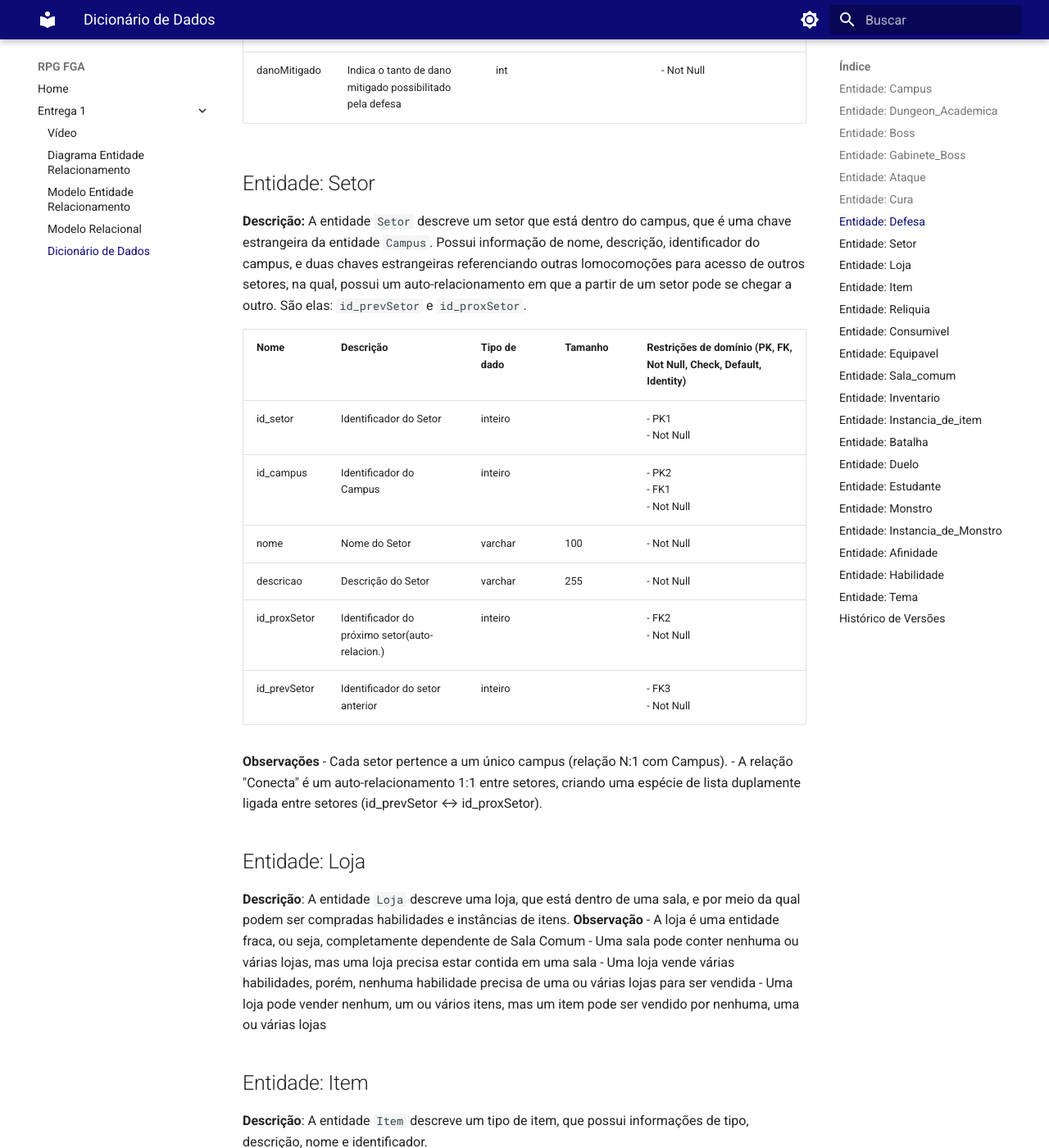
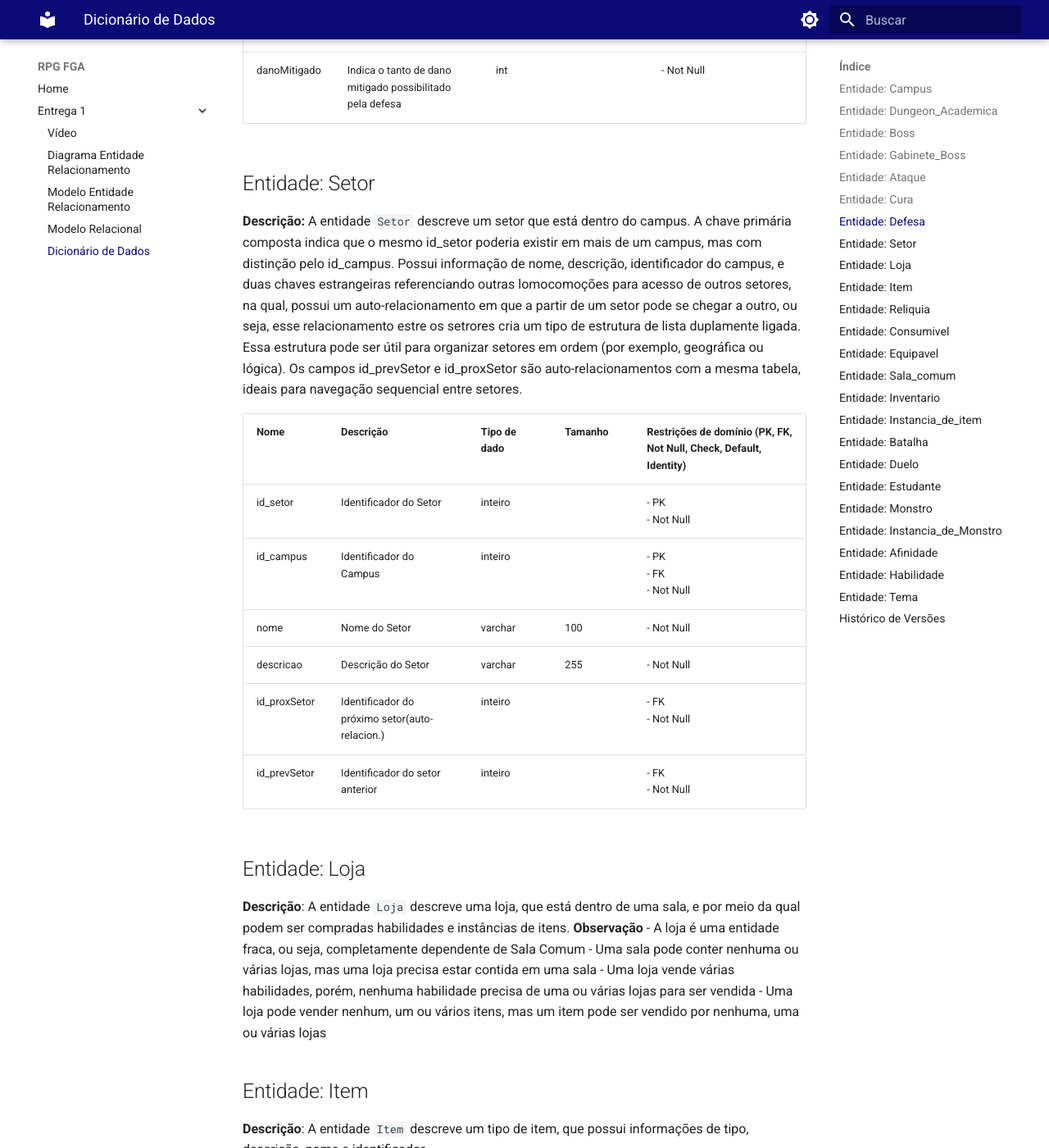
Before and after one commit to SBD1/2025.1_RPG_FGA, an MkDocs documentation site: the page built from docs/entrega1/dicionariov1.md, in a window 1280 px wide and 1400 px high, scrolled down 3729 px. Shown: the whole window at 82% size. Built offline with MkDocs 1.6.1 and Material for MkDocs 9.7.7, drawn with Linux system fonts in a browser that asks for light colours; some of the changed text lies outside the part shown.

Commit message:
Update dicionariov1.md
sala_comum pronta

```diff
--- a/docs/entrega1/dicionariov1.md
+++ b/docs/entrega1/dicionariov1.md
@@ -94,20 +94,16 @@
 
 ## Entidade: Setor
 
-**Descrição:** A entidade `Setor` descreve um setor que está dentro do campus, que é uma chave estrangeira da entidade `Campus`. Possui informação de nome, descrição, identificador do campus, e duas chaves estrangeiras referenciando outras lomocomoções para acesso de outros setores, na qual, possui um auto-relacionamento em que a partir de um setor pode se chegar a outro. São elas: `id_prevSetor` e `id_proxSetor`.
+**Descrição:** A entidade `Setor` descreve um setor que está dentro do campus. A chave primária composta indica que o mesmo id_setor poderia existir em mais de um campus, mas com distinção pelo id_campus. Possui informação de nome, descrição, identificador do campus, e duas chaves estrangeiras referenciando outras lomocomoções para acesso de outros setores, na qual, possui um auto-relacionamento em que a partir de um setor pode se chegar a outro, ou seja, esse relacionamento estre os setrores cria um tipo de estrutura de lista duplamente ligada. Essa estrutura pode ser útil para organizar setores em ordem (por exemplo, geográfica ou lógica). Os campos id_prevSetor e id_proxSetor são auto-relacionamentos com a mesma tabela, ideais para navegação sequencial entre setores.
 
 | Nome         | Descrição                                  | Tipo de dado | Tamanho | Restrições de domínio (PK, FK, Not Null, Check, Default, Identity) |
 | ------------ | ------------------------------------------ | ------------ | ------- | ------------------------------------------------------------------ |
-| id_setor     | Identificador do Setor                     | inteiro      |         | - PK1<br>- Not Null                                                |
-| id_campus    | Identificador do Campus                    | inteiro      |         | - PK2<br>- FK1<br>- Not Null                                        |
+| id_setor     | Identificador do Setor                     | inteiro      |         | - PK<br>- Not Null                                                |
+| id_campus    | Identificador do Campus                    | inteiro      |         | - PK<br>- FK<br>- Not Null                                        |
 | nome         | Nome do Setor                              | varchar      | 100     | - Not Null                                                         |
 | descricao    | Descrição do Setor                         | varchar      | 255     | - Not Null                                                         |
-| id_proxSetor | Identificador do próximo setor(auto-relacion.) | inteiro      |        | - FK2<br>- Not Null                                              |
-| id_prevSetor | Identificador do setor anterior            | inteiro      |       | - FK3<br>- Not Null                                                 |
-
-**Observações**
-- Cada setor pertence a um único campus (relação N:1 com Campus).
-- A relação "Conecta" é um auto-relacionamento 1:1 entre setores, criando uma espécie de lista duplamente ligada entre setores (id_prevSetor ↔ id_proxSetor).
+| id_proxSetor | Identificador do próximo setor(auto-relacion.) | inteiro      |        | - FK<br>- Not Null                                              |
+| id_prevSetor | Identificador do setor anterior            | inteiro      |       | - FK<br>- Not Null                                                 |
 
 ## Entidade: Loja
 
@@ -167,19 +163,18 @@
 
 ## Entidade: Sala_comum
 
-**Descrição:** É a entidade que representa as salas em que o estudante irá andar.
+**Descrição:** A tabela Sala_Comum representa as salas que compõem um setor dentro da estrutura do sistema. Cada sala está vinculada a um setor (id_setor) e possui um identificador próprio (id_sala). A estrutura permite o encadeamento de salas por meio de relacionamentos de anterior e próxima (id_prevSala e id_proxSala), formando uma sequência navegável. Além disso, cada sala pode conter funcionalidades específicas como loja (tem_loja) e dungeon (tem_dungeon), representadas por campos booleanos. Essa modelagem permite a navegação sequencial entre salas e a definição de pontos especiais dentro de um setor.
 
 | Nome | Descrição | Tipo de dado | Tamanho | Restrições de domínio (PK, FK, Not Null, Check, Default, Identity) |
 | ---- | --------- | ------------ | ------- | ------------------------------------------------------------------ |
 |id_sala|Identificador único da sala|inteiro|  |- PK<br>- Not Null<br>|
+|id_setor|Identificador único da sala|inteiro|  |- PK<br>- FK<br>- Not Null<br>|
 |id_prevSala|Identificador da sala anterior|inteiro||- FK<br>- Not Null<br>|
 |id_proxSala|Identificador da próxima sala|inteiro||- FK<br>- Not Null<br>|
 |descrição|Descrição do que tem/contem na sala|varchar|255|-Not Null|
 |nome | nome da sala|varchar|100|- Not Null|
-
-**Observação**
-- Um setor pode conter nenhuma ou várias salas comuns, mas cada sala comum deve pertencer exatamente a um setor.
-- Cada sala comum pode apontar para uma próxima e uma anterior (representando uma estrutura sequencial ou lista duplamente ligada).
+|tem_loja|Se a sala possui loja|boolean| 1 bit |- Not Null<br>|
+|tem_dungeon|Se a sala possui dungeon|boolean| 1 bit |- Not Null<br>|
 
 ## Entidade: Inventario
 
```
